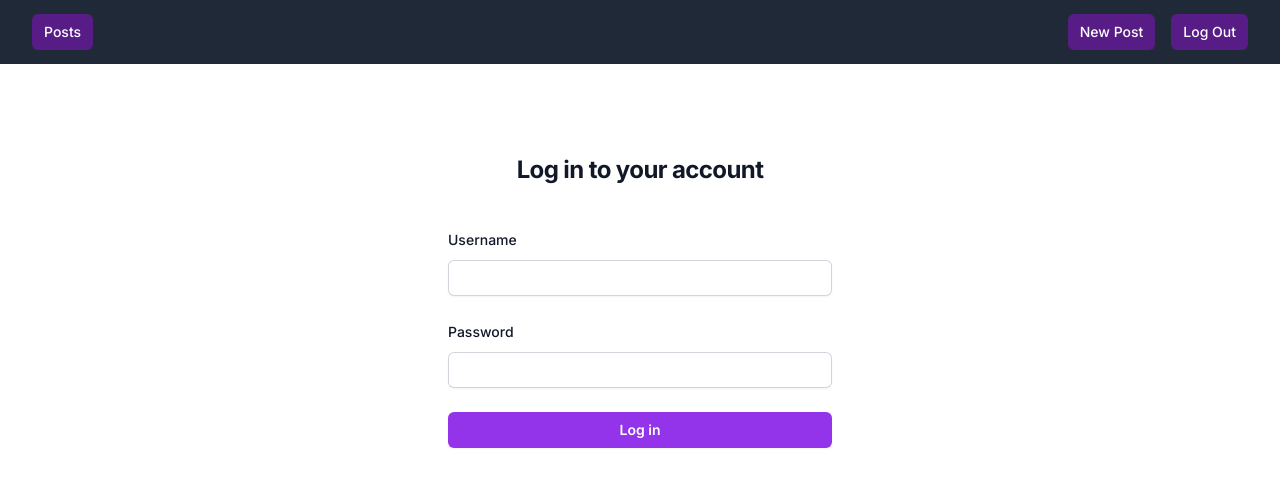
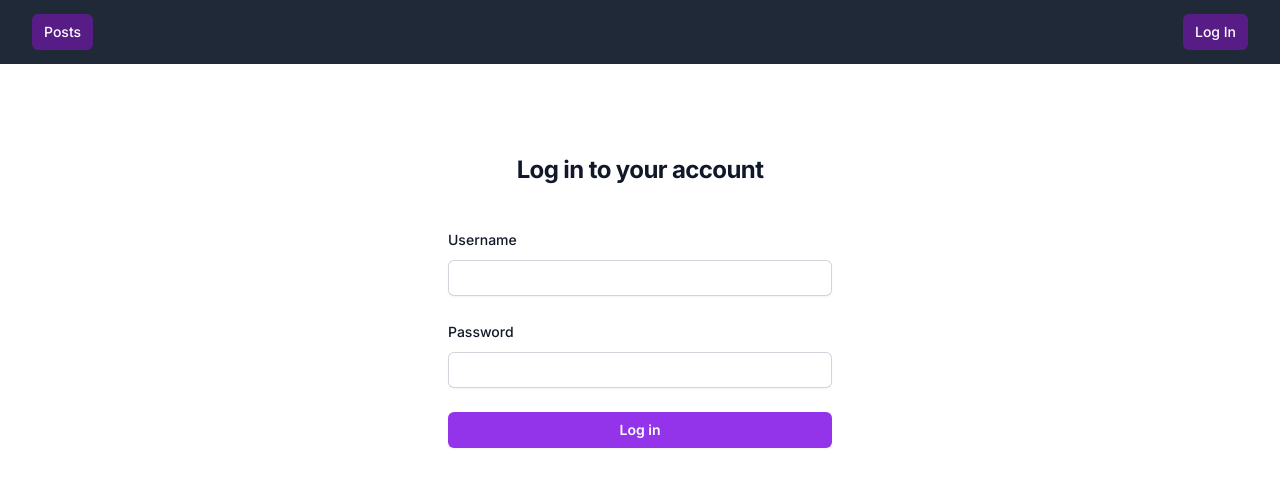
Before and after one commit to Mouzone/blog, a Next.js app: page /login in a window 1280 px wide. Shown: the top 486 px of the page. Built offline with nearby package versions, Linux system fonts and the light colour scheme.

Commit message:
Change "null" to "undefined" when checking for Cookeis.get due to it being either a string or undefined

```diff
--- a/src/app/(pages)/components/UserActions.tsx
+++ b/src/app/(pages)/components/UserActions.tsx
@@ -8,7 +8,7 @@ export function UserActions() {
     // if authenticated show "new post" and "sign out"
     // if not authenticated show "log-in"
     const router = useRouter()
-    const [loggedIn, setLoggedIn ]= useState(Cookies.get("accessToken") !== null)
+    const [loggedIn, setLoggedIn ]= useState(Cookies.get("accessToken") !== undefined)
 
     return (
         loggedIn ? (
```
